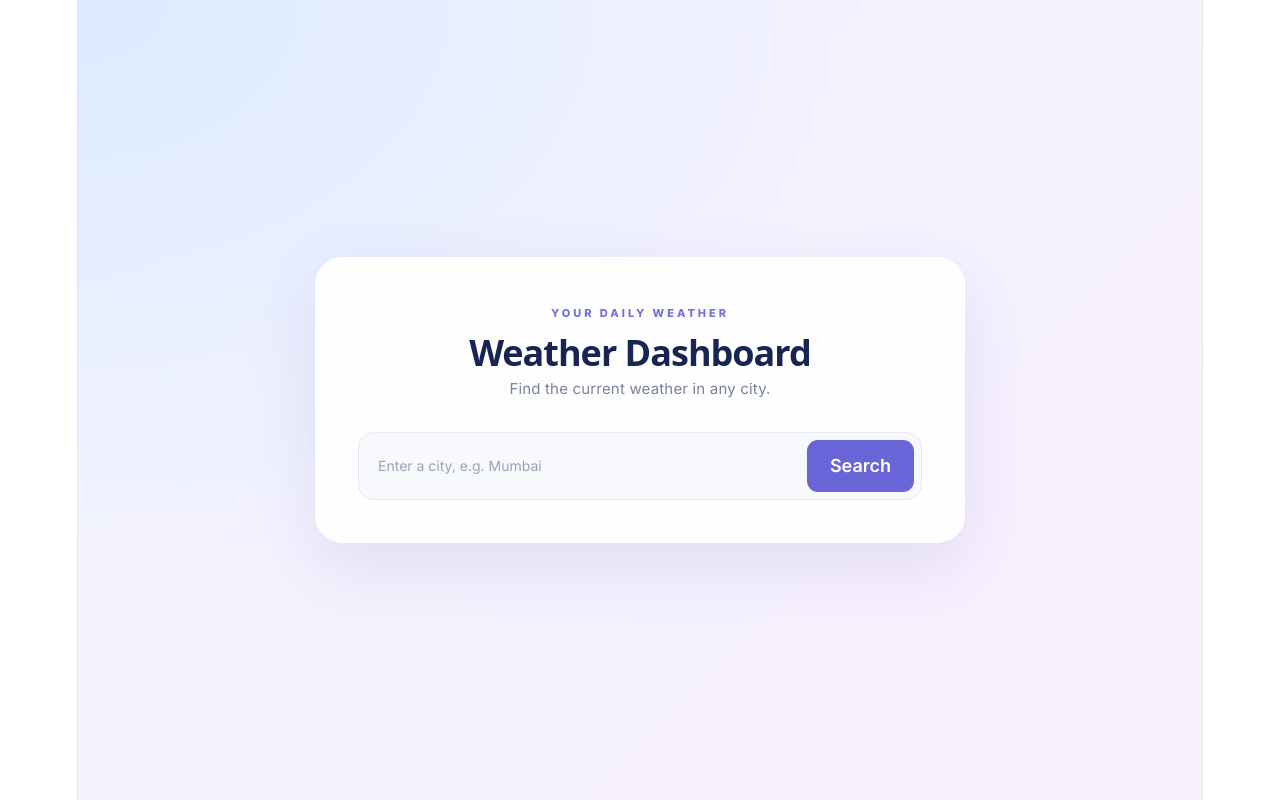
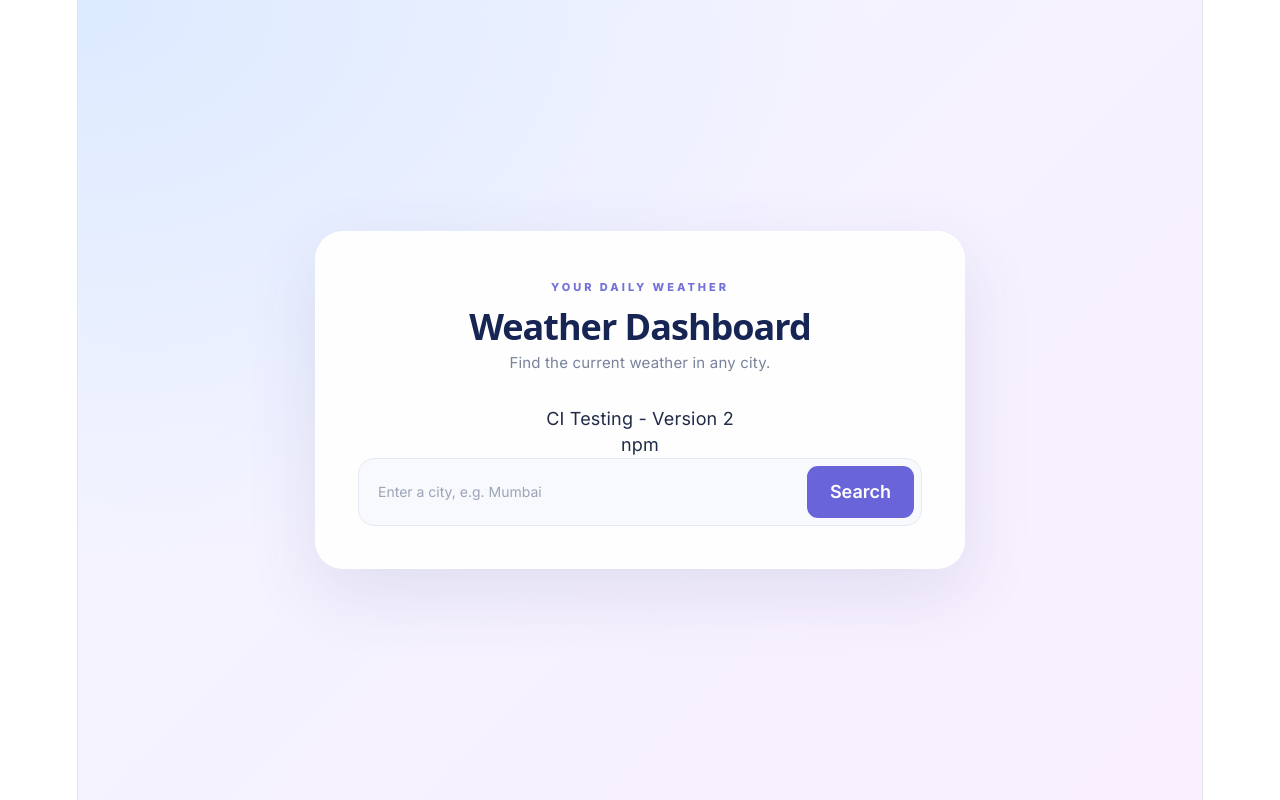
Before and after one commit to santhiyam149-vs/weather-ci, a React (Vite) app: page / in a window 1280 px wide. Built offline with nearby package versions, Linux system fonts and the light colour scheme.

Commit message:
update ui of dashboard

```diff
--- a/src/App.jsx
+++ b/src/App.jsx
@@ -84,7 +84,7 @@ function App() {
         <p className="subtitle">
           Find the current weather in any city.
         </p>
-
+<p>CI Testing - Version 2</p>npm
         <form className="search-form" onSubmit={searchWeather}>
           <input
             aria-label="Search city"
```
